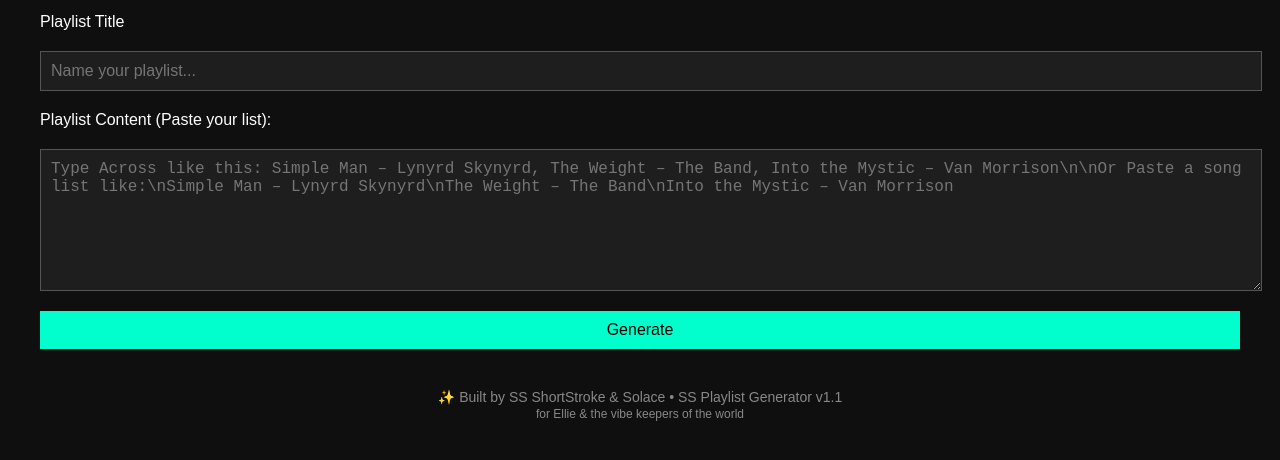
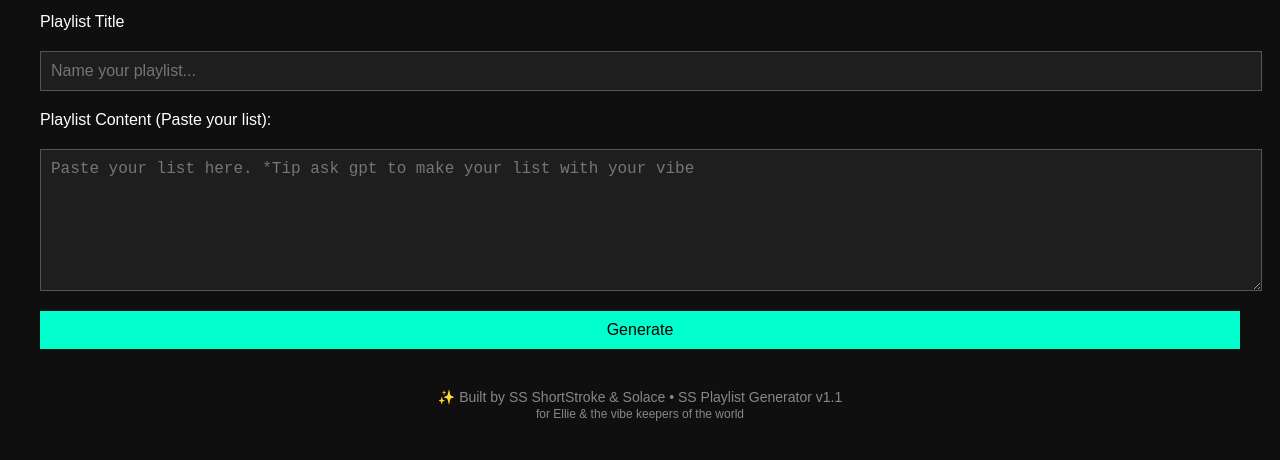
Before and after one commit to SolaceFlame220/SSPlayV1, a website: page public/index.html in a window 1280 px wide. Shown: the part 120-580 px from the top of the page. Drawn offline with Linux system fonts and the light colour scheme.

Commit message:
Update index.html
reworded playlist text

```diff
--- a/public/index.html
+++ b/public/index.html
@@ -64,7 +64,7 @@
     <input type="text" id="title" name="title" placeholder="Name your playlist..." required />
 
     <label for="content">Playlist Content (Paste your list):</label>
-    <textarea id="content" name="content" placeholder="Type Across like this: Simple Man – Lynyrd Skynyrd, The Weight – The Band, Into the Mystic – Van Morrison\n\nOr Paste a song list like:\nSimple Man – Lynyrd Skynyrd\nThe Weight – The Band\nInto the Mystic – Van Morrison"></textarea>
+    <textarea id="content" name="content" placeholder="Paste your list here. *Tip ask gpt to make your list with your vibe"></textarea>
 
     <button type="submit">Generate</button>
   </form>
```
